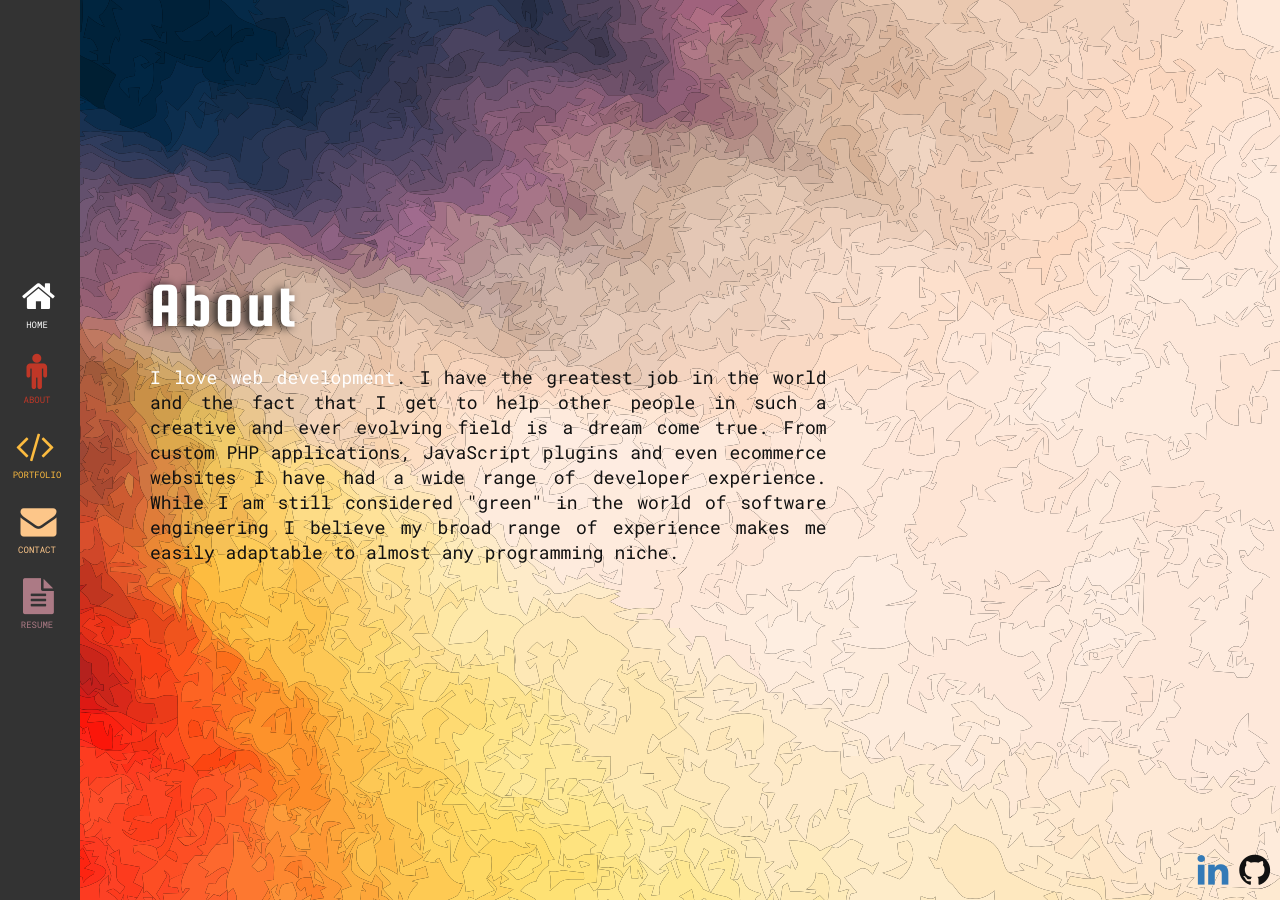
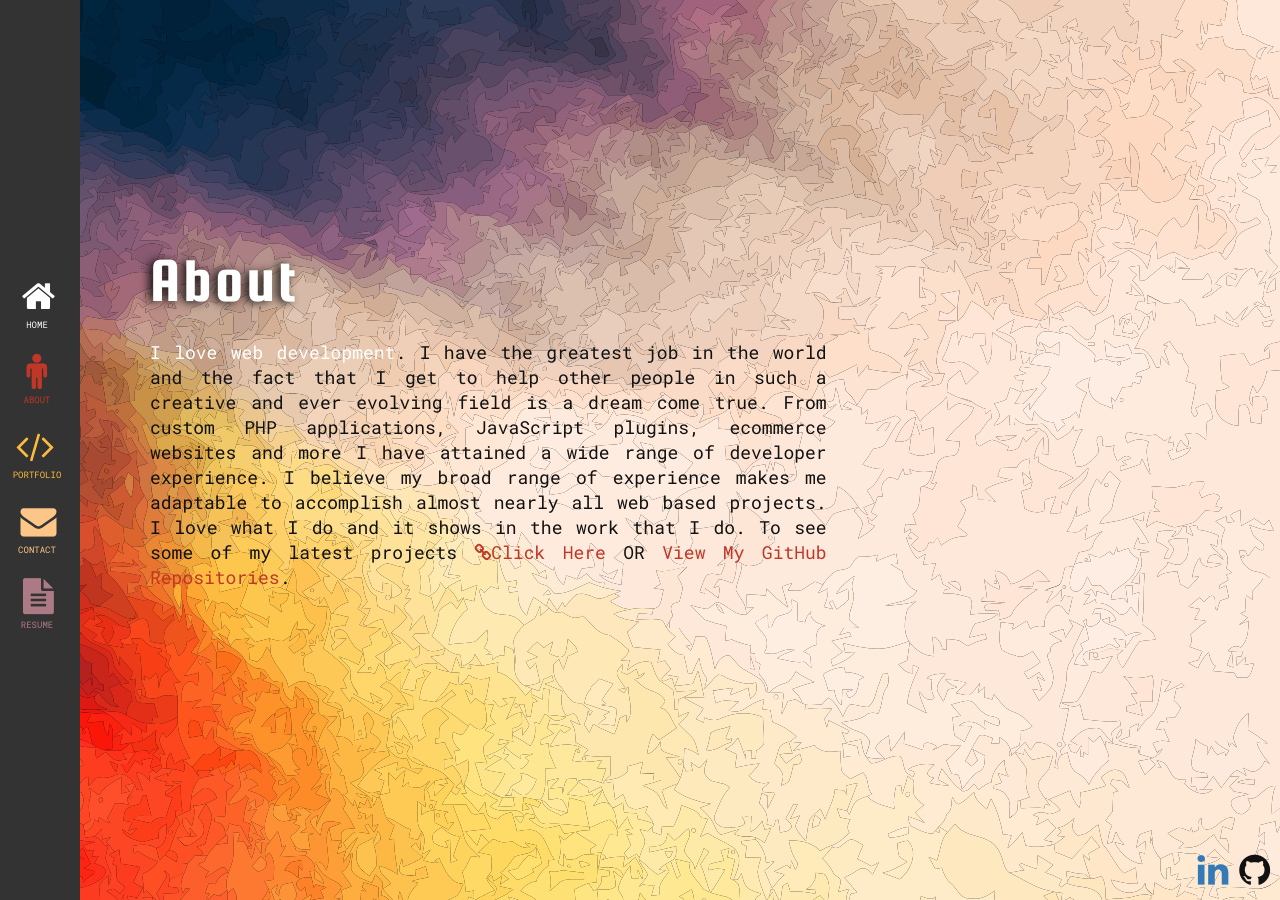
Before and after one commit to JWizerd/2017_personal_portfolio, a Jekyll site: the page built from about.html, in a window 1280 px wide. Built offline with Jekyll 4.4.1, drawn with Linux system fonts in a browser that asks for light colours.

Commit message:
updated about section with useful links

```diff
--- a/about.html
+++ b/about.html
@@ -8,7 +8,7 @@
       <img src="{{site.baseurl}}/assets/img/img_programming-icons-horizontal.png" alt="" class="img-responsive tech-icons-horizontal my-animate zoomInRight">
       <div class="overflow-content about-text my-animate flipInX">
         <p>
-          <span class="white">I love web development</span>. I have the greatest job in the world and the fact that I get to help other people in such a creative and ever evolving field is a dream come true. From custom PHP applications, JavaScript plugins and even ecommerce websites I have had a wide range of developer experience. While I am still considered "green" in the world of software engineering I believe my broad range of experience makes me easily adaptable to almost any programming niche.
+          <span class="white">I love web development</span>. I have the greatest job in the world and the fact that I get to help other people in such a creative and ever evolving field is a dream come true. From custom PHP applications, JavaScript plugins, ecommerce websites and more I have attained a wide range of developer experience. I believe my broad range of experience makes me adaptable to accomplish almost nearly all web based projects. I love what I do and it shows in the work that I do. To see some of my latest projects <a href=""><i class="fa fa-link"></i>Click Here</a> OR <a class="linkedin-link" href="#">View My GitHub Repositories</a>.
         </p>
       </div>
       <div class="block about-buttons my-animate zoomInUp">
```
